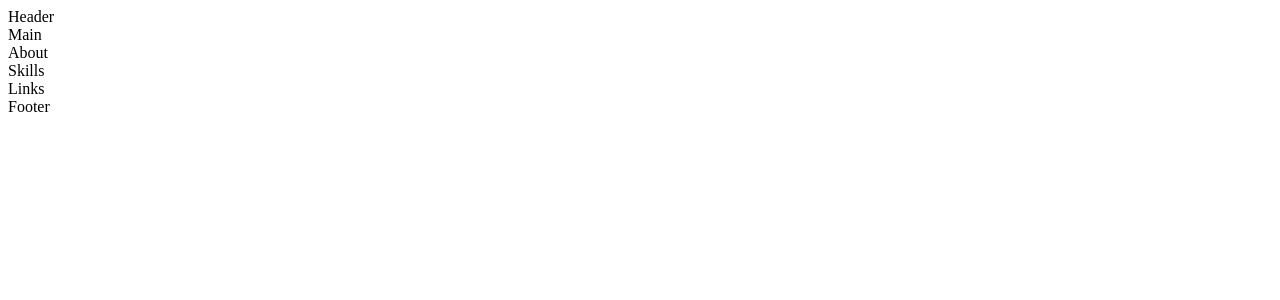
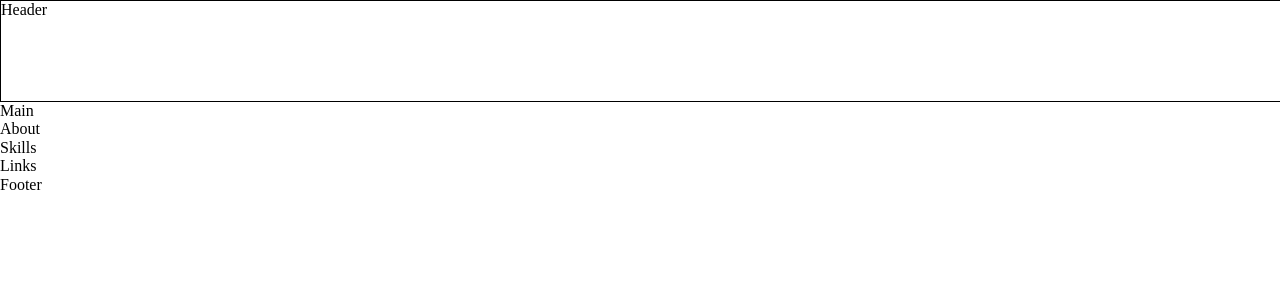
Before and after one commit to teplostanski/teplostanski.dev, a Next.js app: page / in a window 1280 px wide. Shown: the top 300 px of the page. Built offline with nearby package versions, Linux system fonts and the light colour scheme.

Commit message:
feat: add global styles and normalize.css

```diff
--- a/components/Header/Header.module.scss
+++ b/components/Header/Header.module.scss
@@ -0,0 +1,5 @@
+.container {
+  width: 100%;
+  height: 100px;
+  border: 1px solid black;
+}
--- a/components/Header/Header.tsx
+++ b/components/Header/Header.tsx
@@ -1,6 +1,8 @@
+import styles from './Header.module.scss'
+
 const Header = () => {
   return (
-    <header>
+    <header className={styles.container}>
       <div>Header</div>
     </header>
   )
--- a/layouts/MainLayout.tsx
+++ b/layouts/MainLayout.tsx
@@ -1,5 +1,6 @@
 import Header from '../components/Header/Header'
 import { MainLayoutProps } from '../utils/types'
+
 
 const MainLayout = ({ children }: MainLayoutProps) => {
   return (
--- a/package.json
+++ b/package.json
@@ -7,6 +7,7 @@
     "eslint": "8.44.0",
     "eslint-config-next": "13.4.7",
     "next": "13.4.7",
+    "normalize.css": "^8.0.1",
     "react": "18.2.0",
     "react-dom": "18.2.0",
     "typescript": "5.1.6"
--- /dev/null
+++ b/pages/_app.tsx
@@ -0,0 +1,5 @@
+import '../styles/global.scss';
+
+export default function App({ Component, pageProps }: {Component: any; pageProps: any}) {
+  return <Component {...pageProps} />;
+}
--- a/pages/index.tsx
+++ b/pages/index.tsx
@@ -6,6 +6,7 @@ import Skills from '../components/Skills/Skills'
 import Links from '../components/Links/Links'
 import Footer from '../components/Footer/Footer'
 import { keywords, PageIndexDesc, PageIndexTitle } from '../constants'
+//import '../styles/index.scss'
 
 const Index = () => {
   return (
--- /dev/null
+++ b/styles/global.scss
@@ -0,0 +1,3 @@
+@import "normalize.css/normalize";
+@import "./colors.scss";
+@import "./fonts.scss";
```
Also changed, not shown: styles/index.scss (deleted).
